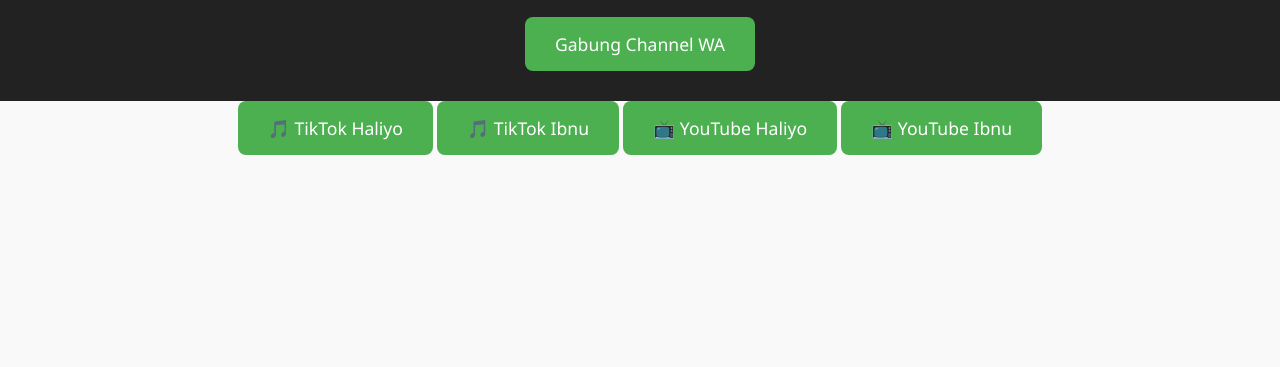
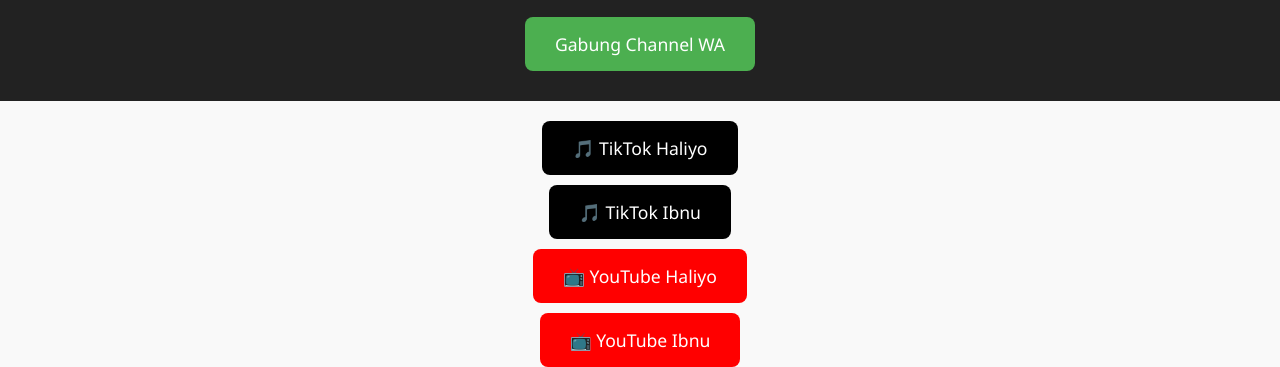
Before and after one commit to haliyo/Shareaddon.github.io, a plain HTML site: page index.html in a window 1280 px wide. Shown: the part 536-903 px from the top of the page. Before the commit the page ends 800 px from the top, so only its background shows below. Drawn offline with Linux system fonts and the light colour scheme.

Commit message:
Update style.css

```diff
--- a/style.css
+++ b/style.css
@@ -43,3 +43,18 @@ p {
 .button:hover {
     background: #45a049;
 }
+.button-group {
+  margin-top: 20px;
+  display: flex;
+  flex-direction: column;
+  gap: 10px;
+  align-items: center;
+}
+
+.button.tiktok {
+  background-color: #000000;
+}
+
+.button.youtube {
+  background-color: #FF0000;
+}
```
